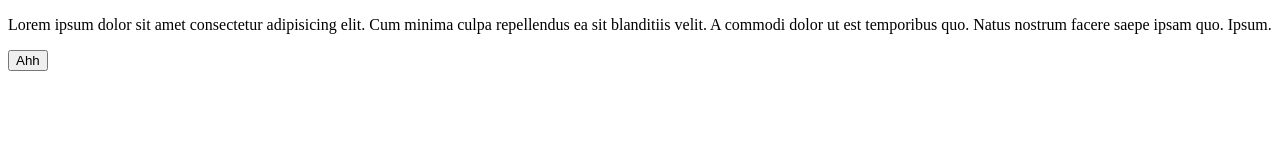
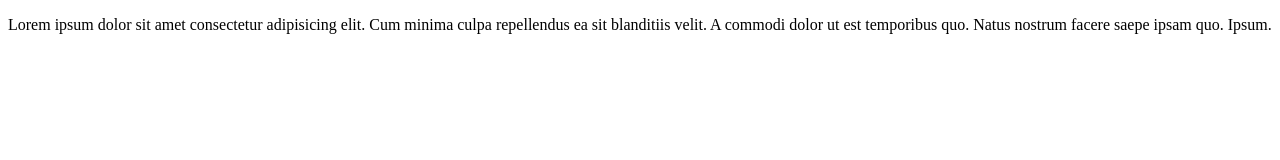
Before and after one commit to fransisGil/trialRun, a plain HTML site: page index.html in a window 1280 px wide. Drawn offline with Linux system fonts and the light colour scheme.

Commit message:
reverted to previous commit

```diff
--- a/index.html
+++ b/index.html
@@ -10,7 +10,6 @@
 <body>
     <p>Lorem ipsum dolor sit amet consectetur adipisicing elit. Cum minima culpa repellendus ea sit blanditiis velit. A
         commodi dolor ut est temporibus quo. Natus nostrum facere saepe ipsam quo. Ipsum.</p>
-    <button>Ahh</button>
 </body>
 
 </html>
```
